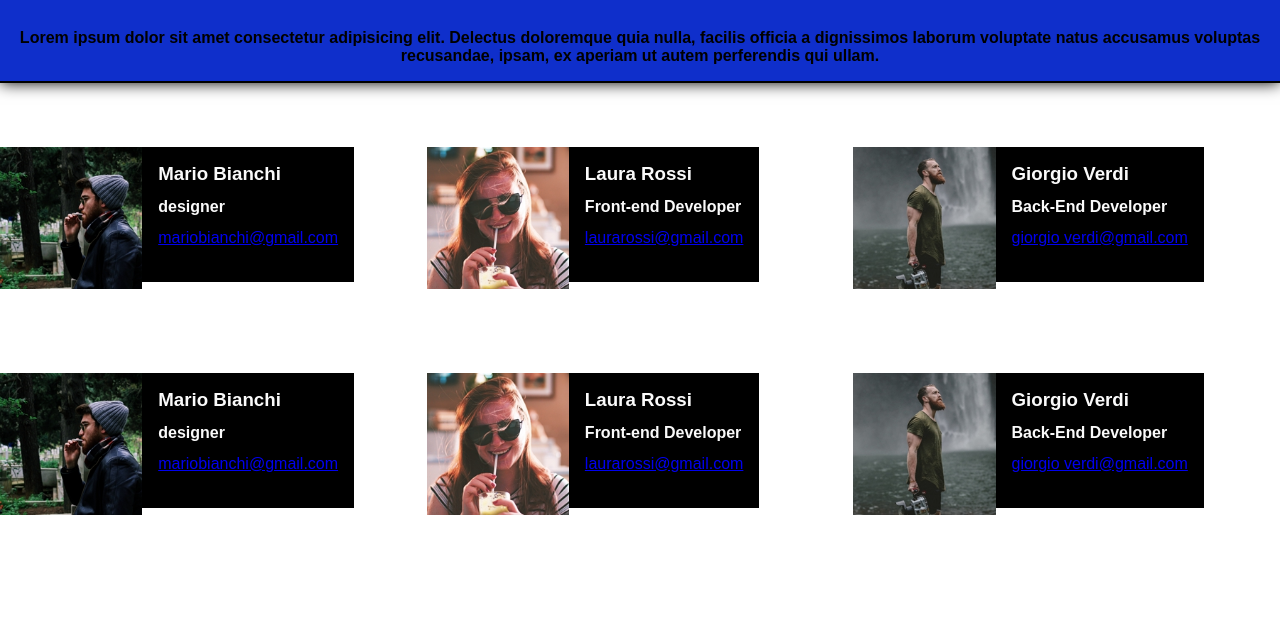
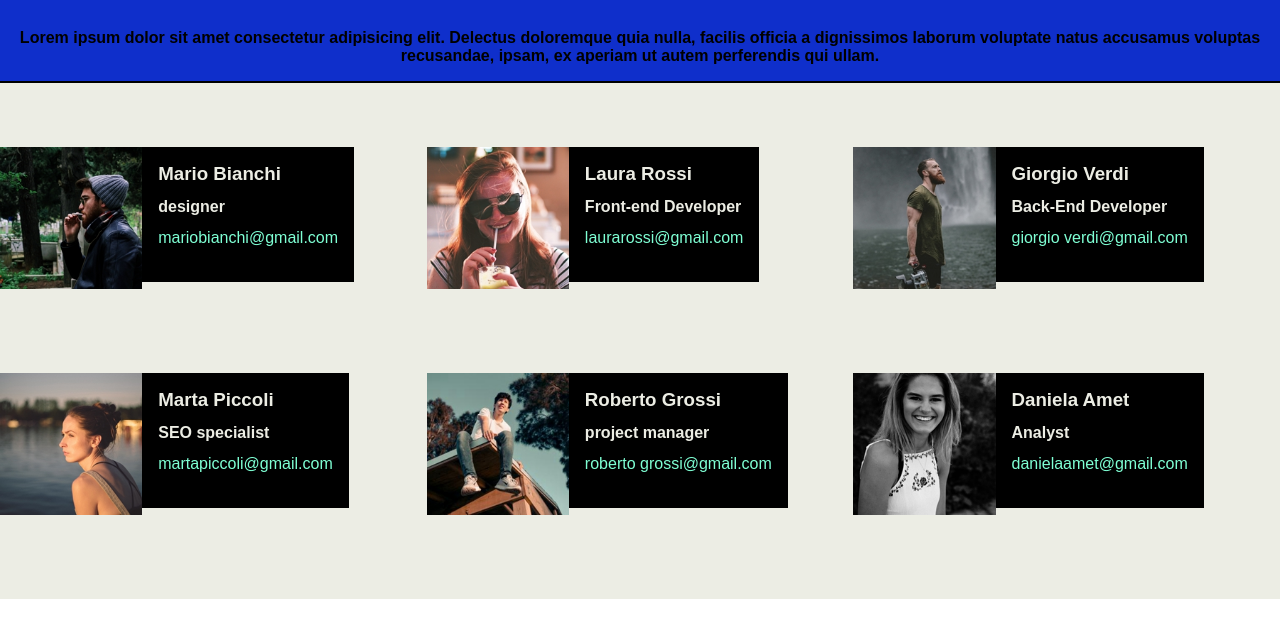
Before and after one commit to lucaruboni/html-css-float-cards, a plain HTML site: page index.html in a window 1280 px wide. Shown: the part 74-712 px from the top of the page. Drawn offline with Linux system fonts and the light colour scheme; a web font is replaced by a local one.

Commit message:
final commit

```diff
--- a/assets/css/style.css
+++ b/assets/css/style.css
@@ -25,11 +25,12 @@ endregion common rules */
 /* utilities */
 
 main{
-    margin-top: 4rem;
+    padding-top: 4rem;
 }
 
 #app-main{
     font-family: 'Laila', sans-serif;
+    background-color: #ecede4;
 }
 
 header{
@@ -74,7 +75,7 @@ header{
     padding: 1rem;
 
     background-color: black;
-    color: #fafafa;
+    color: #ecede4;
 }
 
 .card >.image{
@@ -93,3 +94,8 @@ header{
 .card{
     padding-bottom: 5rem;
 }
+
+a{
+    text-decoration: none;
+    color: aquamarine;
+}
--- a/index.html
+++ b/index.html
@@ -72,12 +72,12 @@
             <div class="col-4">
               <div class="card clearfix">
                 <div class="image left">
-                  <img class="border" src="./assets/img/male1.png" alt="">
+                  <img class="border" src="./assets/img/female2.png" alt="">
                 </div>
                   <div class="details py border">
-                      <h3 class="p_text">Mario Bianchi</h3>
-                      <h4 class="p_text">designer</h4>
-                      <a href="#">mariobianchi@gmail.com</a>
+                      <h3 class="p_text">Marta Piccoli</h3>
+                      <h4 class="p_text">SEO specialist</h4>
+                      <a href="#">martapiccoli@gmail.com</a>
                   </div>
               </div>
           </div>
@@ -85,12 +85,12 @@
           <div class="col-4">
               <div class="card clearfix">
                 <div class="image left">
-                  <img class="border" src="./assets/img/female1.png" alt="">
+                  <img class="border" src="./assets/img/male3.png" alt="">
                 </div>
                   <div class="details py border">
-                      <h3 class="p_text">Laura Rossi</h3>
-                      <h4 class="p_text">Front-end Developer</h4>
-                      <a href="#">laurarossi@gmail.com</a>
+                      <h3 class="p_text">Roberto Grossi</h3>
+                      <h4 class="p_text">project manager</h4>
+                      <a href="#">roberto grossi@gmail.com</a>
                   </div>
               </div>
           </div>
@@ -98,12 +98,12 @@
           <div class="col-4">
               <div class="card clearfix">
                 <div class="image left">
-                  <img class="border" src="./assets/img/male2.png" alt="">
+                  <img class="border" src="./assets/img/female3.png" alt="">
                 </div>
                   <div class="details py border">
-                      <h3 class="p_text">Giorgio Verdi</h3>
-                      <h4 class="p_text">Back-End Developer</h4>
-                      <a href="#">giorgio verdi@gmail.com</a>
+                      <h3 class="p_text">Daniela Amet</h3>
+                      <h4 class="p_text">Analyst</h4>
+                      <a href="#">danielaamet@gmail.com</a>
                   </div>
               </div>
           </div>
```
